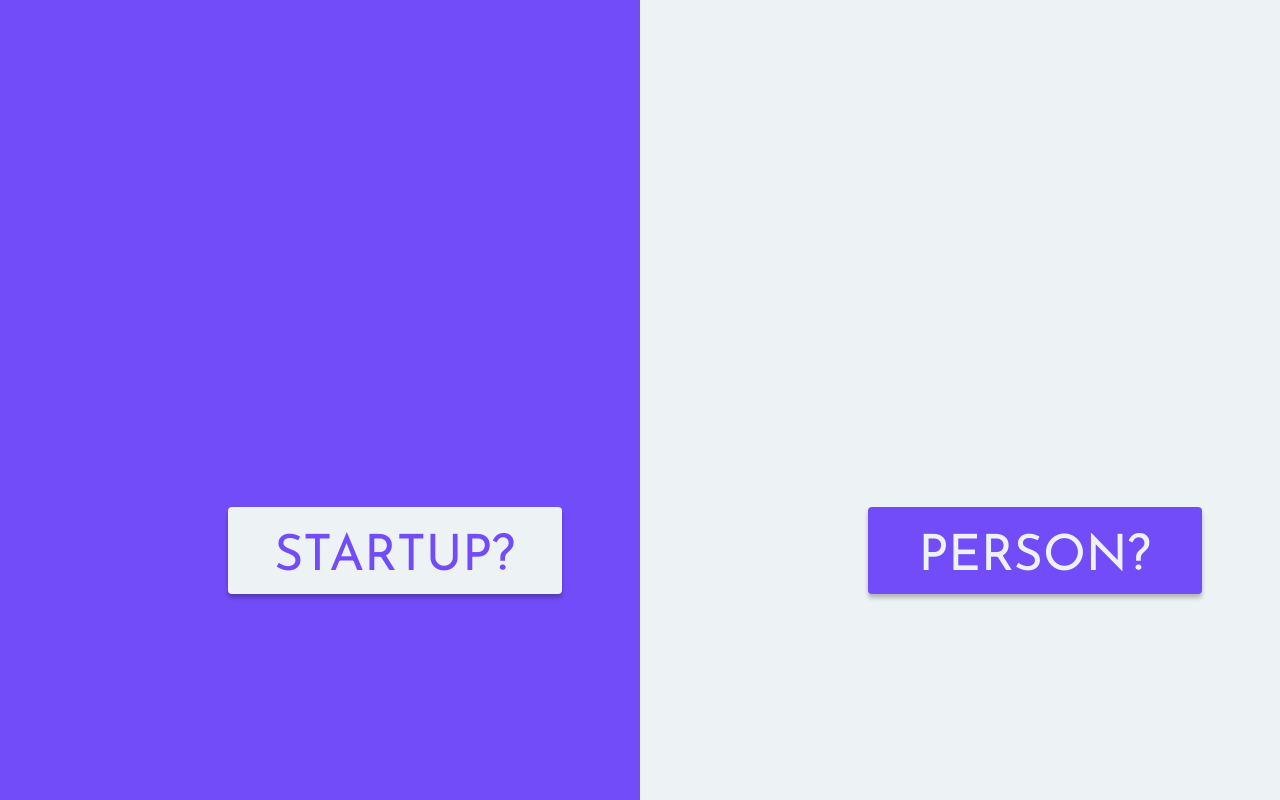
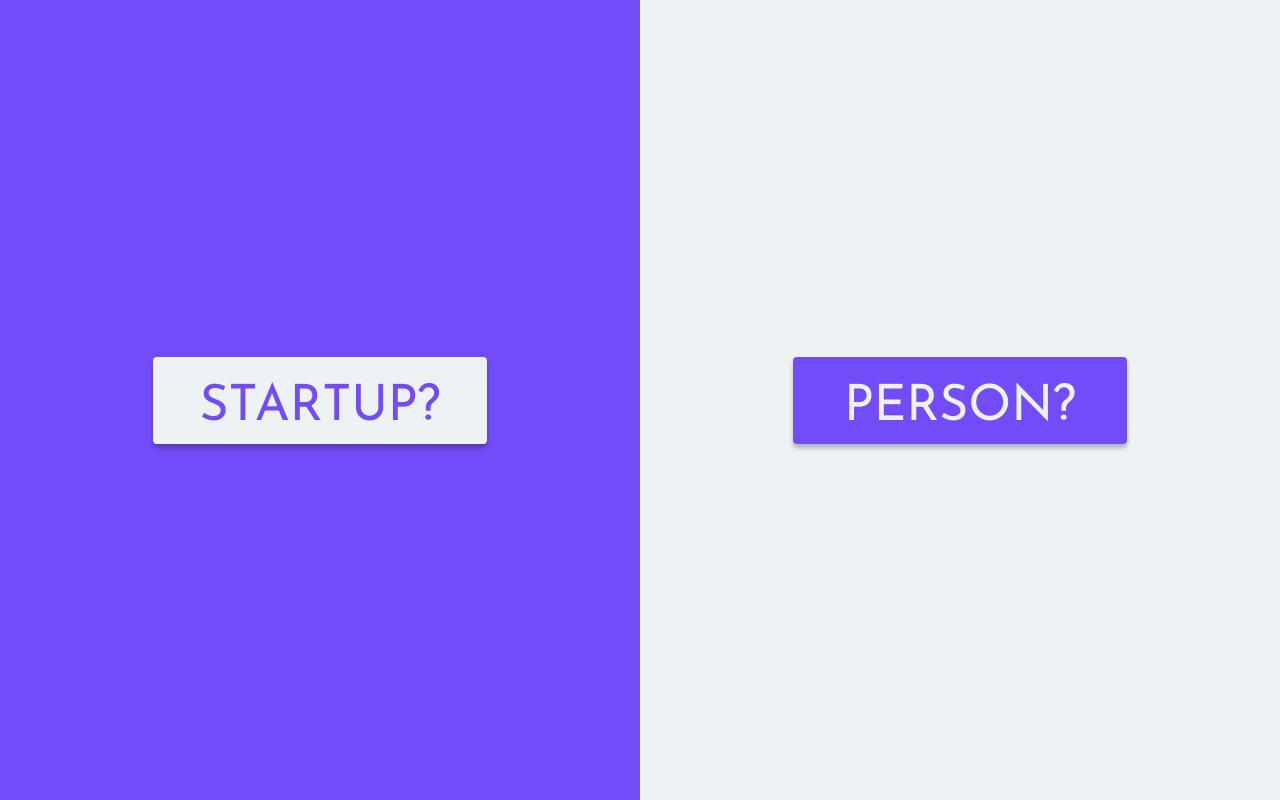
Before and after one commit to gwharris/startup-matchmaker, a React (Create React App) app in the folder frontend/: page / in a window 1280 px wide. Built offline with nearby package versions, Linux system fonts and the light colour scheme.

Commit message:
centering solution

```diff
--- a/frontend/src/index.css
+++ b/frontend/src/index.css
@@ -27,13 +27,22 @@
 
 /* left and right cols parents for personButton and .startupButton */
 .leftCol {
+  display: flex;
+  flex-wrap: wrap;
+  align-content: center;
+  justify-content: center;
   background-color: #734cf9;
   height: 100%;
 
 }
 
 .rightCol {
+  display: flex;
+  flex-wrap: wrap;
+  align-content: center;
+  justify-content: center;
   background-color: #edf2f4;
+  height: 100%;
 }
 
 .hpRow {
@@ -43,11 +52,10 @@
 
 
 .startupButton {
-  position: relative !important;
+
   width: 334px !important;
   height: 87px !important;
-  left: 35% !important;
-  top: 507px !important;
+
   background: #edf2f4 !important;
   box-shadow: 0px 4px 4px rgba(0, 0, 0, 0.25) !important;
 
@@ -61,11 +69,9 @@
 
 .personButton {
 
-  position: relative !important;
   width: 334px !important;
   height: 87px !important;
-  left: 35% !important;
-  top: 507px !important;
+
   background: #734cf9 !important;
   box-shadow: 0px 4px 4px rgba(0, 0, 0, 0.25) !important;
 
```
